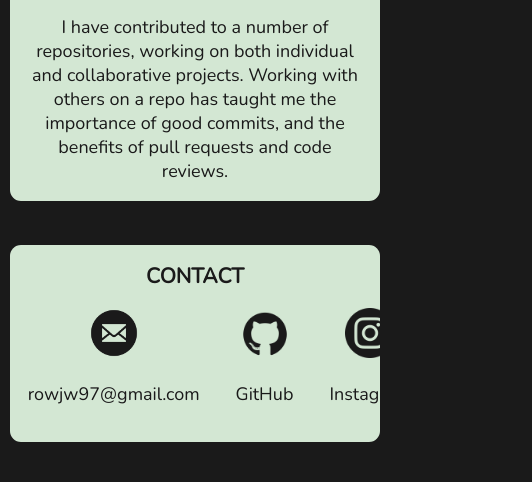
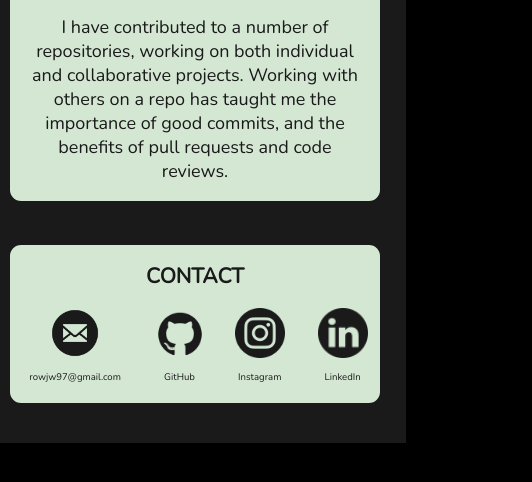
Before and after one commit to r-jeffery-wall/personal-portfolio-old, a plain HTML site: page index.html in a window 390 px wide. Shown: the part 5122-5604 px from the top of the page, 532 px wide, since content can reach past the window. After the commit the page ends 5565 px from the top, so only its background shows below. Drawn offline with nearby package versions, Linux system fonts and the light colour scheme.

Commit message:
Updated contact menu media queries.

```diff
--- a/source/style.css
+++ b/source/style.css
@@ -255,6 +255,17 @@ footer {
     }
 }
 
+@media screen  and (max-width: 500px) {
+    .social-links {
+        justify-content: center;
+        font-size: 0.8rem;
+    }
+
+    .social-links li {
+        margin: 0 1rem;
+    }
+}
+
 @media (hover: none) { /* Sliding labels will be shown if device has no hover capability. */
     .slider-text {
         bottom: 0;
```
